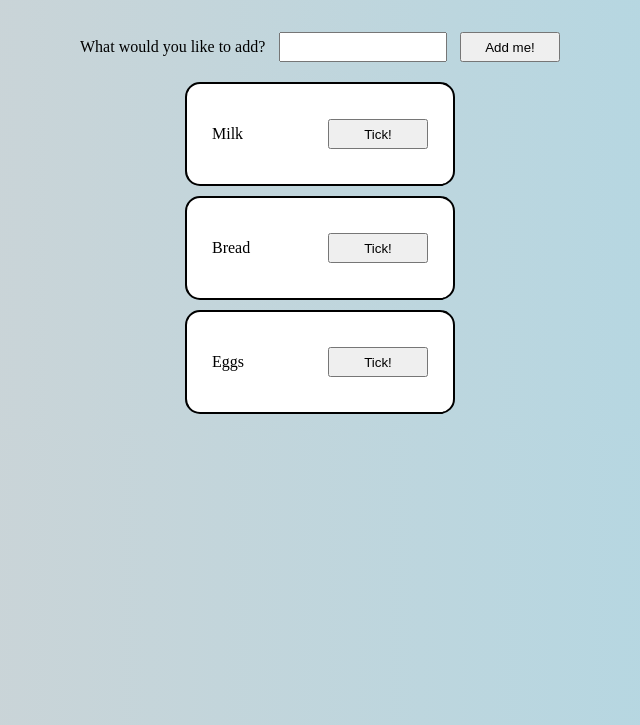
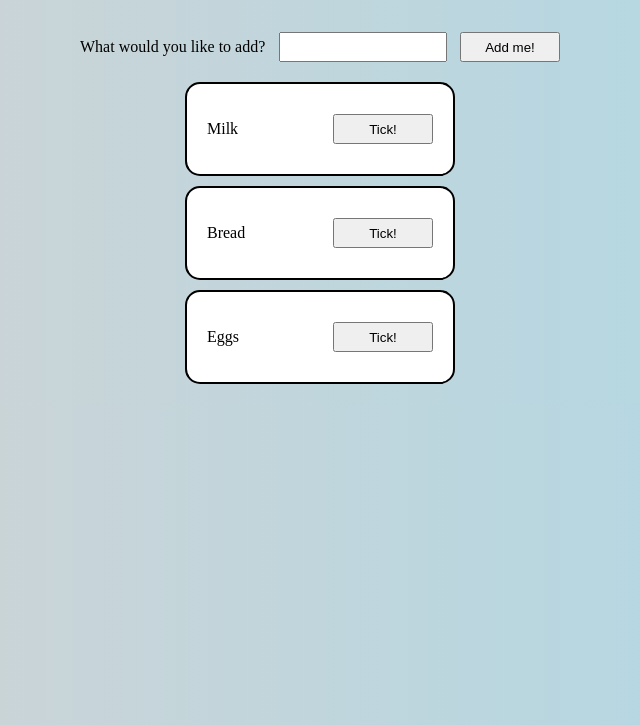
Before and after one commit to leahfilkin-myob/feelix-kata, a plain HTML site: page index.html in a window 1280 px wide. Shown: the part 75-800 px from the top of the page, without its empty margins (320-960 px from the left). Drawn offline with Linux system fonts and the light colour scheme.

Commit message:
added hover glow

```diff
--- a/styles.css
+++ b/styles.css
@@ -57,5 +57,9 @@ button {
     margin: 5px;
     border-radius: 15px;
     border: 2px solid black;
-    padding: 25px;
+    padding: 20px;
 }
+
+.option:hover {
+    box-shadow: 0 5px 15px white;
+}
```
